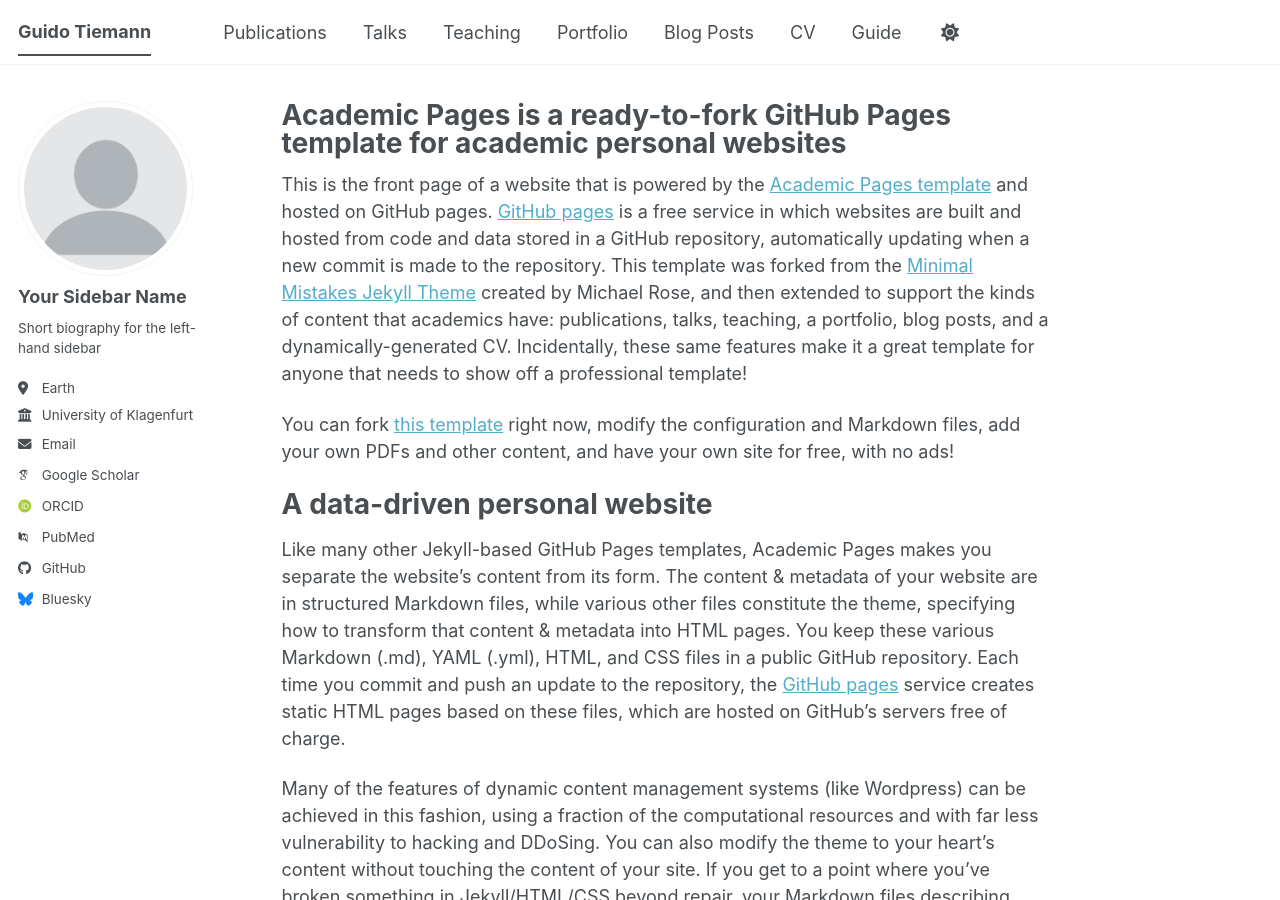
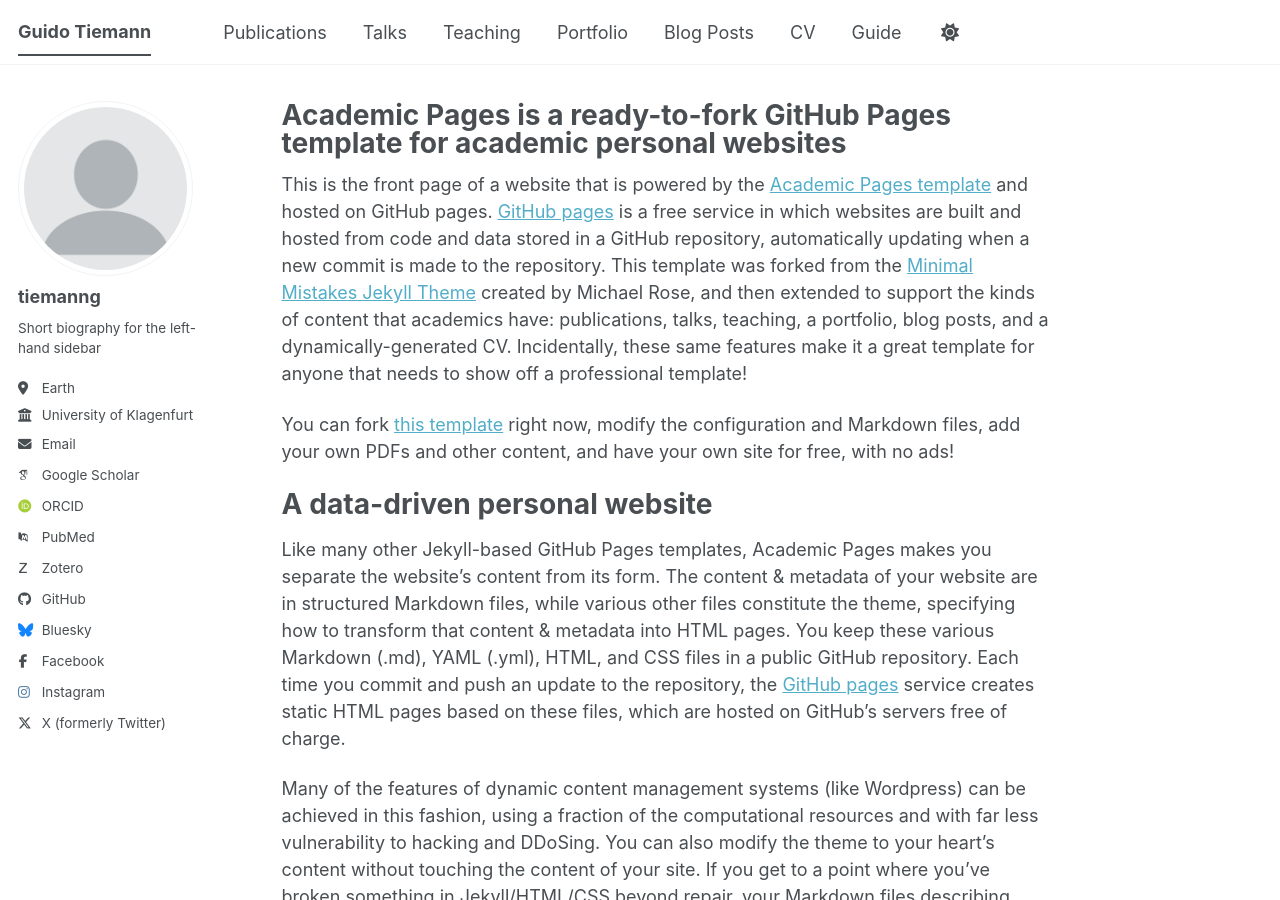
Before and after one commit to tiemanng/tiemanng.github.io, a Jekyll site: the page built from _pages/about.md, in a window 1280 px wide and 900 px high. Built offline with Jekyll 4.4.1, drawn with Linux system fonts in a browser that asks for light colours; some web fonts are replaced; a script bundle is joined from its source files by our own code; library files that are not in the unit come from our copies; some of the changed lines change nothing that is shown.

Commit message:
Update _config.yml

```diff
--- a/_config.yml
+++ b/_config.yml
@@ -24,8 +24,8 @@
 author:
   # Biographic information
   avatar           : "profile.png"
-  name             : "Your Sidebar Name"
-  pronouns         : # example: "she/her"
+  name             : "tiemanng"
+  pronouns         : # example: "he/his"
   bio              : "Short biography for the left-hand sidebar"
   location         : "Earth"
   employer         : "University of Klagenfurt"
@@ -38,33 +38,33 @@
   googlescholar    : "https://scholar.google.com/citations?user=PS_CX0AAAAAJ"
   inspire-hep      : # URL
   impactstory      : # URL
-  orcid            : "https://orcid.org/yourorcidurl"
+  orcid            : "https://orcid.org/my-orcid?orcid=0000-0003-1072-1189"
   semantic         : # URL
   ssrn             : # URL
   pubmed           : "https://www.ncbi.nlm.nih.gov/pubmed/?term=john+snow"
   researchgate     : # URL
   scopus           : # URL
-  zotero           : # URL
+  zotero           : "https://www.zotero.org/tiemanng/library"
 
 
   # Repositories and software development
   bitbucket        : # Username - Update with your username on the site
   codepen          : # Username
   dribbble         : # Username
-  github           : "academicpages"
+  github           : "https://github.com/tiemanng"
   kaggle           : # Username
   stackoverflow    : # User number or user number and name (i.e., use "1" or "1/jeff-atwood")
 
   # Social media
   artstation       : # Username
-  bluesky          : "bsky.app" # Replace this with you Bluesky username
-  facebook         : # Username
+  bluesky          : "tiemanng.bsky.app" # Replace this with you Bluesky username
+  facebook         : "https://www.facebook.com/guido.tiemann.33"
   flickr           : # Username
   foursquare       : # Username
   goodreads        : # Username
   google_plus      : # Username
   keybase          : # Username
-  instagram        : # Username
+  instagram        : "@tiemanng"
   lastfm           : # Username
   linkedin         : # Username
   mastodon         : # URL
@@ -74,7 +74,7 @@
   steam            : # Username
   telegram         : # URL
   tumblr           : # Username
-  twitter          : # Username for X / Twitter
+  twitter          : "tiemanng"
   vine             : # Username
   weibo            : # Username
   wikipedia        : # Username
```
